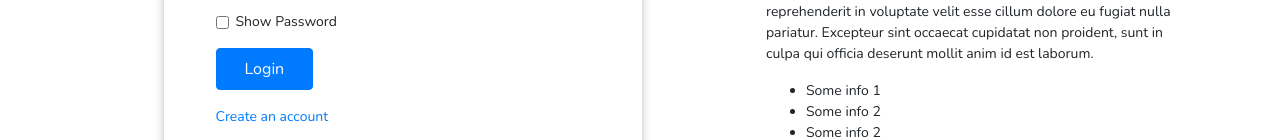
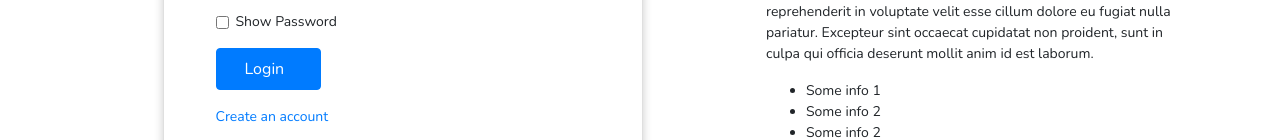
Before and after one commit to abhranil08/Fund, a React (Create React App) app: page /login in a window 1280 px wide. Shown: the part 326-466 px from the top of the page. Built offline with nearby package versions, Linux system fonts and the light colour scheme; no server answers.

Commit message:
Added username fetch from database and loading state styles

```diff
--- a/src/pages/Login/Login.js
+++ b/src/pages/Login/Login.js
@@ -2,7 +2,7 @@ import React, { useState, useCallback } from 'react';
 import { Link, withRouter } from 'react-router-dom';
 import { FontAwesomeIcon } from '@fortawesome/react-fontawesome';
 import { faGoogle } from '@fortawesome/free-brands-svg-icons';
-import firebase from '../../firebase/config';
+import firebase, { database } from '../../firebase/config';
 
 import Container from 'react-bootstrap/Container';
 import Row from 'react-bootstrap/Row';
@@ -11,6 +11,7 @@ import Card from 'react-bootstrap/Card';
 import Form from 'react-bootstrap/Form';
 import Button from 'react-bootstrap/Button';
 import Alert from 'react-bootstrap/Alert';
+import Spinner from 'react-bootstrap/Spinner';
 import classes from './Login.module.css';
 
 const isValid = (email, passwd) => {
@@ -20,27 +21,39 @@ const isValid = (email, passwd) => {
   return validEmail && validPasswd;
 }
 
+const getUsernameFromDatabase = async (userId) => {
+  const userRef = await database.ref('users/' + userId).once('value');
+  const user = userRef.val();
+  return user.username;
+}
+
 const Login = props => {
   const { history, storeUser } = props;
   const [inputEmail, setInputEmail] = useState('');
   const [inputPassword, setInputPassword] = useState('');
   const [hiddenPassword, setHiddenPassword] = useState(true);
   const [formError, setFormError] = useState(false);
+  const [isLoading, setIsLoading] = useState(false);
 
   const formSubmit = () => {
+    setIsLoading(true);
     if (isValid(inputEmail, inputPassword)) {
       setFormError(false);
       handleSignIn(inputEmail, inputPassword);
     } else {
       console.log('Invalid username or password!');
       setFormError(true);
+      setIsLoading(false);
     }
   }
 
   const handleSignIn = useCallback(async (email, password) => {
     try {
-      const user = await firebase.auth().signInWithEmailAndPassword(email, password);
-      storeUser(user);
+      const userCredentials = await firebase.auth().signInWithEmailAndPassword(email, password);
+      const username = await getUsernameFromDatabase(userCredentials.user.uid);
+      console.log(userCredentials.user.uid, username);
+      storeUser(userCredentials.user.uid, username);
+      setIsLoading(false);
       history.push('/');
     } catch (err) {
       console.log(err);
@@ -73,7 +86,10 @@ const Login = props => {
                   <Form.Check type="checkbox" label="Show Password" onChange={event => setHiddenPassword(!hiddenPassword)} />
                 </Form.Group>
                 <Button className={classes.loginButton} variant="primary" onClick={formSubmit}>
-                  Login
+                  Login&nbsp;&nbsp;
+                  {isLoading && <Spinner animation="grow" role="status">
+                    <span className="sr-only">Loading...</span>
+                  </Spinner>}
                 </Button>
                 <div className="mt-3">
                   <Link to="/signup">Create an account</Link>
--- a/src/pages/Login/Login.module.css
+++ b/src/pages/Login/Login.module.css
@@ -14,6 +14,9 @@
 .loginButton {
   padding: .5rem 1.75rem;
   border-radius: 4px;
+  display: flex;
+  justify-content: center;
+  align-items: center;
 }
 
 .loginInfo {
```
